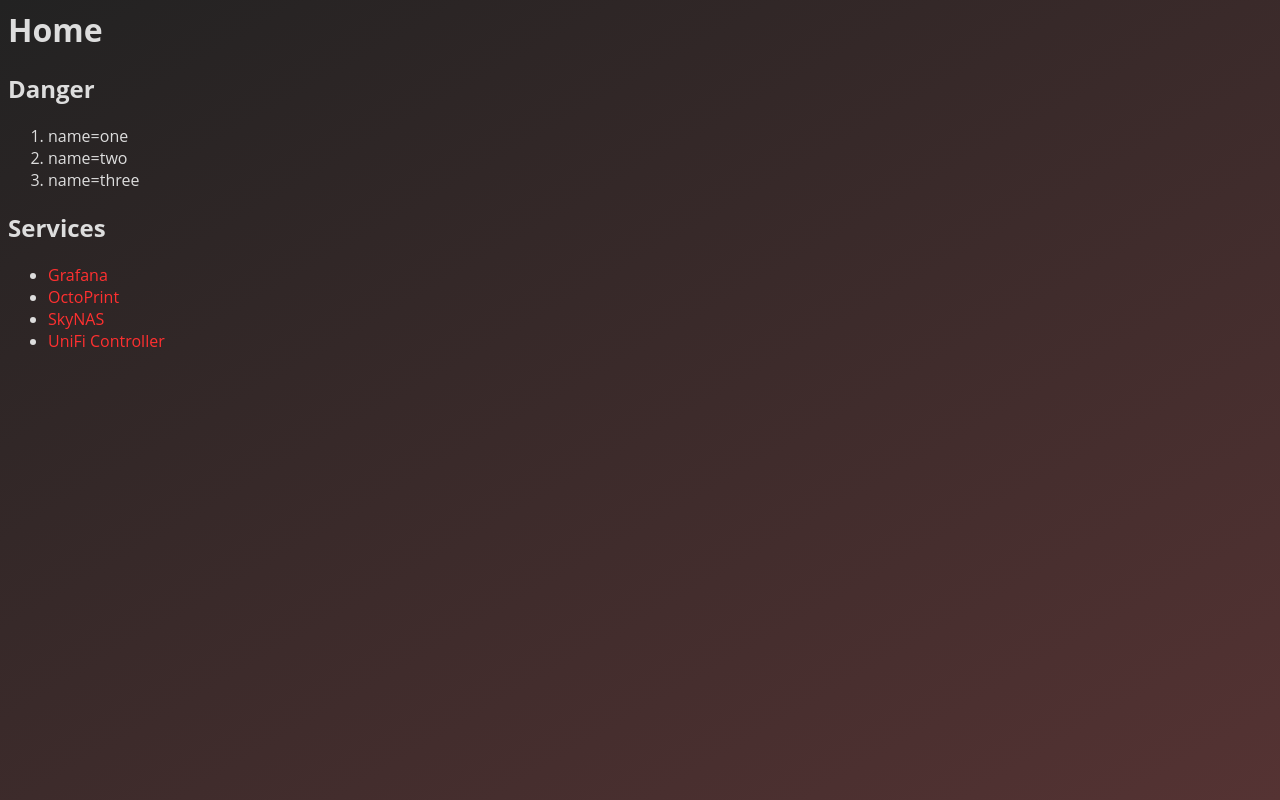
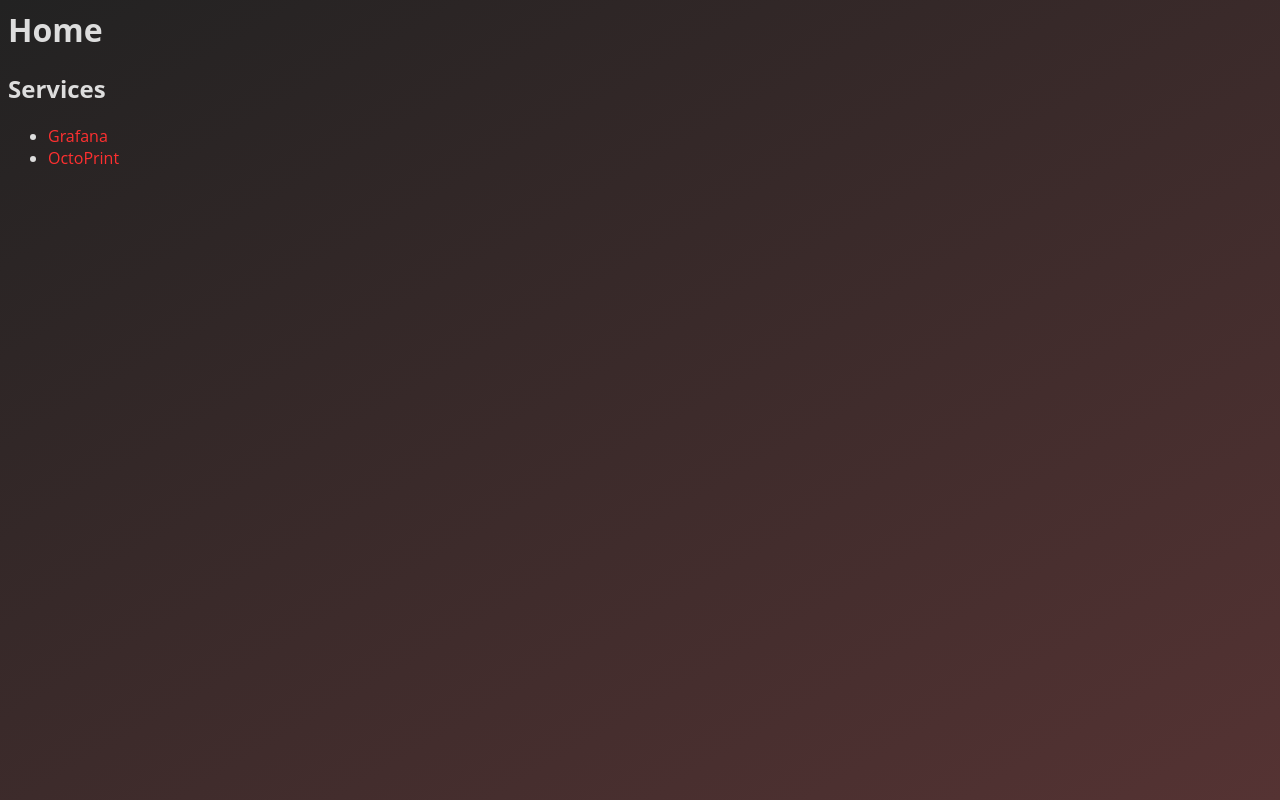
Before and after one commit to jhillyerd/homesite, a website built with Parcel: page index.html in a window 1280 px wide. Built offline with nearby package versions, Linux system fonts and the light colour scheme; a small style sheet from the web is missing.

Commit message:
main.js: load and render service list

```diff
--- a/config/data.json
+++ b/config/data.json
@@ -6,6 +6,12 @@
       "port": 3000,
       "path": "/",
       "proto": "http"
+    },
+    {
+      "name": "OctoPrint",
+      "host": "octopi.skynet.local",
+      "path": "/",
+      "proto": "http"
     }
   ]
 }
--- a/index.html
+++ b/index.html
@@ -6,15 +6,6 @@
 
 <h1>Home</h1>
 
-<h2>Danger</h2>
+<h2>Services</h2>
 
 <div id="serviceList"></div>
-
-<h2>Services</h2>
-
-<ul>
-  <li><a href="http://nexus.skynet.local:3000/">Grafana</a></li>
-  <li><a href="http://octopi.skynet.local/">OctoPrint</a></li>
-  <li><a href="http://skynas.skynet.local/">SkyNAS</a></li>
-  <li><a href="https://unifi.skynet.local:8443/">UniFi Controller</a></li>
-</ul>
--- a/main.js
+++ b/main.js
@@ -1,21 +1,58 @@
-import {html, render} from 'lit-html';
+import {html, render} from "lit-html";
 
+const urls = {
+  data: buildURL("/config/data.json"),
+};
+
+const defaultPorts = {
+  "http": 80,
+  "https": 443,
+};
+
+// Entrypoint, called when page has finished loading.
 function main() {
-  listServices();
+  // Load dynamic configuration data and setup the page.
+  fetchJSON(urls.data, (configData) => {
+    listServices(configData.services)
+  });
 }
 
-function listServices() {
-  const services = ["one", "two", "three"].map((s) => ({ "name": s }));
-
-  const entry = (service) => html`
-    <li>name=${service.name}</li>
+// Creates links for the configured services.
+function listServices(services) {
+  // Define templates.
+  const entries = (ss) => html`
+    <ul>${ss.map(entry)}</ul>
   `;
 
-  const entries = html`
-    <ol>${services.map(entry)}</ol>
+  const entry = (s) => html`
+    <li><a href=${serviceURL(s)}>${s.name}</a></li>
   `;
 
-  render(entries, document.getElementById('serviceList'));
+  // Render service list.
+  render(entries(services), document.getElementById("serviceList"));
 }
 
-window.onload = main;
+// Returns a URL pointing to `path` on the originating server.
+function buildURL(path) {
+  return window.location.origin + path;
+}
+
+// Generates a URL for the provided service `s`.
+function serviceURL(s) {
+  const useDefaultPort = s.port == null || s.port == defaultPorts[s.proto];
+  return `${s.proto}://${s.host}${useDefaultPort ? "" : ":" + s.port}${s.path}`;
+}
+
+// Fetch the `url`, parse the response as JSON, and call `success(obj)`.
+function fetchJSON(url, success) {
+  const request = new XMLHttpRequest();
+  request.onreadystatechange = () => {
+    if (request.readyState == 4 && request.status == 200) {
+      success(JSON.parse(request.responseText));
+    }
+  };
+  request.open("GET", url, true);
+  request.send();
+}
+
+window.addEventListener("load", main);
```
